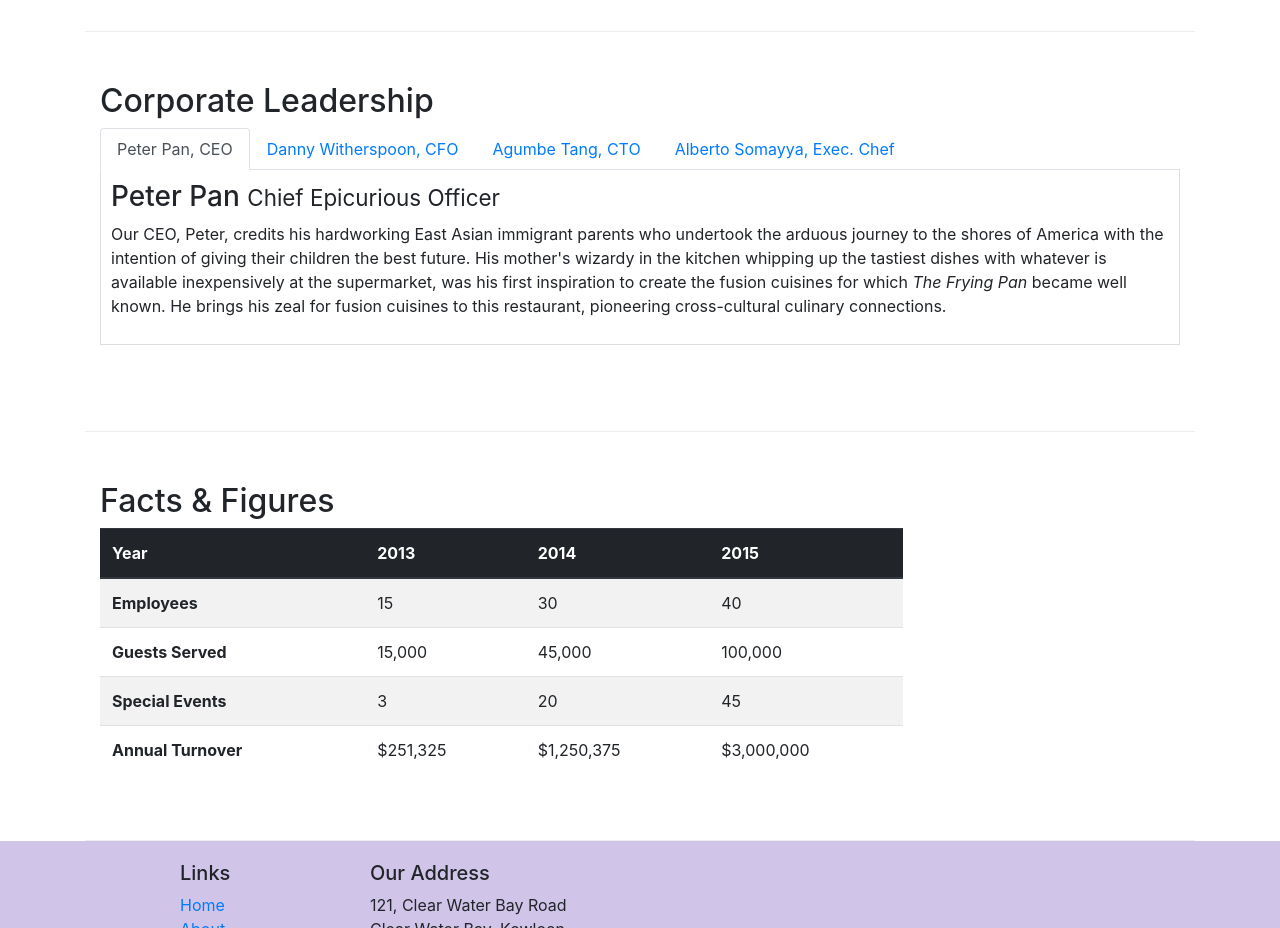
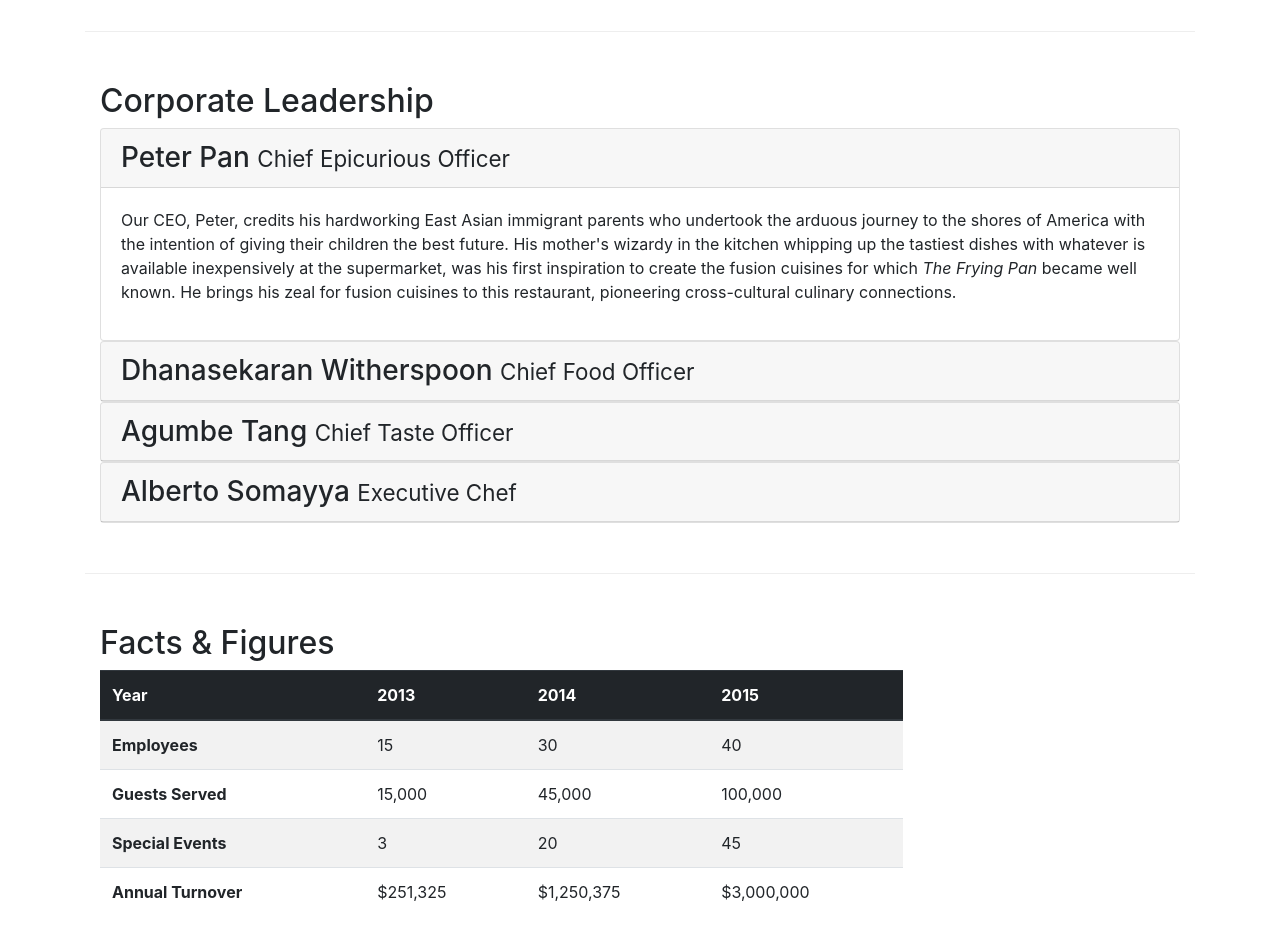
Before and after one commit to BradKuentzel/Bootstrap-Intro, a website: page aboutus.html in a window 1280 px wide. Shown: the part 940-1868 px from the top of the page. Drawn offline with nearby package versions, Linux system fonts and the light colour scheme.

Commit message:
Accordian

```diff
--- a/aboutus.html
+++ b/aboutus.html
@@ -161,95 +161,127 @@
 				<div class="col-12">
 					<h2>Corporate Leadership</h2>
 
-					<ul class="nav nav-tabs">
-						<li class="nav-item">
-							<a
-								class="nav-link active"
-								href="#peter"
-								roll="tab"
-								data-toggle="tab"
-								>Peter Pan, CEO</a
+					<div id="accordian">
+						<div class="card">
+							<div class="card-header" role="tab" id="peterhead">
+								<h3 class="mb-0">
+									<a data-toggle="collapse" data-target="#peter">
+										Peter Pan <small>Chief Epicurious Officer</small>
+									</a>
+								</h3>
+							</div>
+							<div
+								role="tabpanel"
+								class="collapse show"
+								id="peter"
+								data-parent="#accordian"
 							>
-						</li>
-						<li class="nav-item">
-							<a class="nav-link" href="#danny" roll="tab" data-toggle="tab"
-								>Danny Witherspoon, CFO</a
-							>
-						</li>
-						<li class="nav-item">
-							<a class="nav-link" href="#agumbe" roll="tab" data-toggle="tab"
-								>Agumbe Tang, CTO</a
-							>
-						</li>
-						<li class="nav-item">
-							<a class="nav-link" href="#alberto" roll="tab" data-toggle="tab"
-								>Alberto Somayya, Exec. Chef</a
-							>
-						</li>
-					</ul>
-
-					<div class="tab-content">
-						<div role="tabpanel" class="tab-pane fade show active" id="peter">
-							<h3>Peter Pan <small>Chief Epicurious Officer</small></h3>
+								<div class="card-body">
 									<p class="d-none d-sm-block">
 										Our CEO, Peter, credits his hardworking East Asian immigrant
 										parents who undertook the arduous journey to the shores of
 										America with the intention of giving their children the best
 										future. His mother's wizardy in the kitchen whipping up the
-								tastiest dishes with whatever is available inexpensively at the
-								supermarket, was his first inspiration to create the fusion
-								cuisines for which
-								<em>The Frying Pan</em> became well known. He brings his zeal
-								for fusion cuisines to this restaurant, pioneering
+										tastiest dishes with whatever is available inexpensively at
+										the supermarket, was his first inspiration to create the
+										fusion cuisines for which
+										<em>The Frying Pan</em> became well known. He brings his
+										zeal for fusion cuisines to this restaurant, pioneering
 										cross-cultural culinary connections.
 									</p>
 								</div>
+							</div>
+						</div>
 
-						<div role="tabpanel" class="tab-pane fade show" id="danny">
-							<h3>
+						<div class="card">
+							<div class="card-header" role="tab" id="dannyhead">
+								<h3 class="mb-0">
+									<a data-toggle="collapse" data-target="#danny">
 										Dhanasekaran Witherspoon <small>Chief Food Officer</small>
+									</a>
 								</h3>
+							</div>
+							<div
+								role="tabpanel"
+								class="collapse"
+								id="danny"
+								data-parent="#accordian"
+							>
+								<div class="card-body">
 									<p class="d-none d-sm-block">
 										Our CFO, Danny, as he is affectionately referred to by his
-								colleagues, comes from a long established family tradition in
-								farming and produce. His experiences growing up on a farm in the
-								Australian outback gave him great appreciation for varieties of
-								food sources. As he puts it in his own words,
+										colleagues, comes from a long established family tradition
+										in farming and produce. His experiences growing up on a farm
+										in the Australian outback gave him great appreciation for
+										varieties of food sources. As he puts it in his own words,
 										<em
 											>Everything that runs, wins, and everything that stays,
 											pays!</em
 										>
 									</p>
 								</div>
+							</div>
+						</div>
 
-						<div role="tabpanel" class="tab-pane fade show" id="agumbe">
-							<h3>Agumbe Tang <small>Chief Taste Officer</small></h3>
+						<div class="card">
+							<div class="card-header" role="tab" id="agumbehead">
+								<h3 class="mb-0">
+									<a data-toggle="collapse" data-target="#agumbe">
+										Agumbe Tang <small>Chief Taste Officer</small>
+									</a>
+								</h3>
+							</div>
+							<div
+								role="tabpanel"
+								class="collapse"
+								id="agumbe"
+								data-parent="#accordian"
+							>
+								<div class="card-body">
 									<p class="d-none d-sm-block">
-								Blessed with the most discerning gustatory sense, Agumbe, our
-								CTO, personally ensures that every dish that we serve meets his
-								exacting tastes. Our chefs dread the tongue lashing that ensues
-								if their dish does not meet his exacting standards. He lives by
-								his motto,
+										Blessed with the most discerning gustatory sense, Agumbe,
+										our CTO, personally ensures that every dish that we serve
+										meets his exacting tastes. Our chefs dread the tongue
+										lashing that ensues if their dish does not meet his exacting
+										standards. He lives by his motto,
 										<em>You click only if you survive my lick.</em>
 									</p>
 								</div>
+							</div>
+						</div>
 
-						<div role="tabpanel" class="tab-pane fade show" id="alberto">
-							<h3>Alberto Somayya <small>Executive Chef</small></h3>
+						<div class="card">
+							<div class="card-header" role="tab" id="albertohead">
+								<h3 class="mb-0">
+									<a data-toggle="collapse" data-target="#alberto">
+										Alberto Somayya <small>Executive Chef</small>
+									</a>
+								</h3>
+							</div>
+							<div
+								role="tabpanel"
+								class="collapse"
+								id="alberto"
+								data-parent="#accordian"
+							>
+								<div class="card-body">
 									<p class="d-none d-sm-block">
-								Award winning three-star Michelin chef with wide International
-								experience having worked closely with whos-who in the culinary
-								world, he specializes in creating mouthwatering Indo-Italian
-								fusion experiences. He says,
+										Award winning three-star Michelin chef with wide
+										International experience having worked closely with whos-who
+										in the culinary world, he specializes in creating
+										mouthwatering Indo-Italian fusion experiences. He says,
 										<em
-									>Put together the cuisines from the two craziest cultures, and
-									you get a winning hit! Amma Mia!</em
+											>Put together the cuisines from the two craziest cultures,
+											and you get a winning hit! Amma Mia!</em
 										>
 									</p>
 								</div>
 							</div>
 						</div>
 					</div>
+				</div>
+			</div>
+
 			<div class="row row-content">
 				<div class="col-12 col-sm-9">
 					<h2>Facts & Figures</h2>
```
Lines whose indentation alone changed are shown as unchanged.
